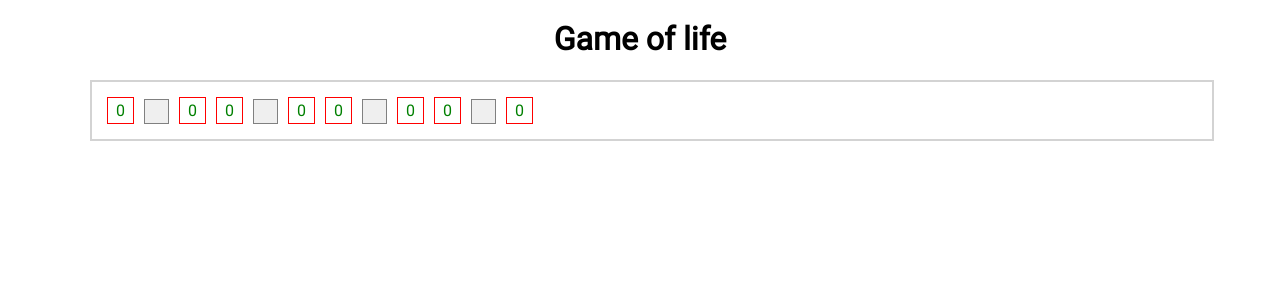
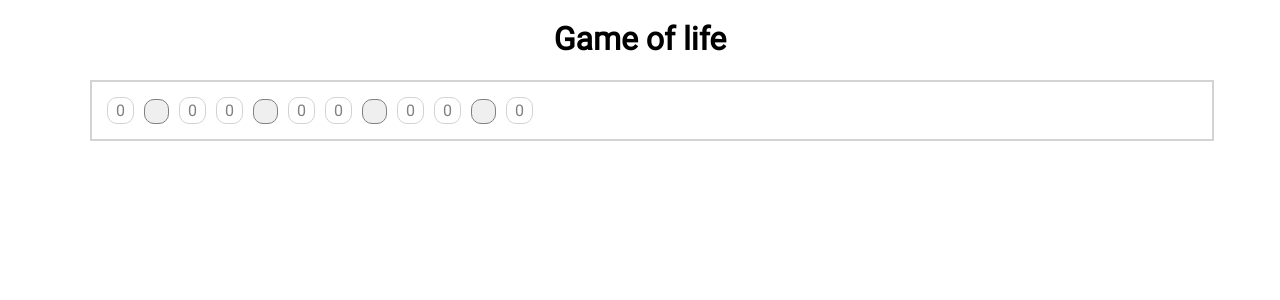
Before and after one commit to Paveldub/webpack-from-scratch, a React app: page / in a window 1280 px wide. Shown: the top 300 px of the page. Built offline with nearby package versions, Linux system fonts and the light colour scheme.

Commit message:
show event digit component

```diff
--- a/src/Components/Cell/Cell.tsx
+++ b/src/Components/Cell/Cell.tsx
@@ -1,7 +1,7 @@
 import React, { FC } from "react";
 import "./cell.css";
 
-export interface CellProps {
+interface CellProps {
   filled: string;
   onClick: (x: number, y: number) => void;
   x: number;
--- a/src/Components/Cell/cell.css
+++ b/src/Components/Cell/cell.css
@@ -3,18 +3,19 @@
   height: 25px;
   border: 1px solid;
   display: inline-block;
+  border-radius: 10px;
   line-height: 25px;
   text-align: center;
   margin: 5px;
   vertical-align: bottom;
-  cursor: pointer;
 }
 
 .cell-empty {
   border-color: gray;
+  outline: none;
 }
 
 .cell-filled {
-  border-color: red;
-  color: green;
+  border-color: lightgray;
+  color: gray;
 }
--- a/src/Components/Field/Field.tsx
+++ b/src/Components/Field/Field.tsx
@@ -2,7 +2,7 @@ import React, { FC } from "react";
 import { CellComponent } from "../Cell/Cell";
 import "./field.css";
 
-export interface FieldProps {
+interface FieldProps {
   field: string[][];
   onClick: (x: number, y: number) => void;
 }
--- a/src/index.tsx
+++ b/src/index.tsx
@@ -12,7 +12,7 @@ const App = () => (
     <MainTitleComponet title={"Game of life"} />
     <FieldComponent
       field={[["0", "", "0", "0", "", "0", "0", "", "0", "0", "", "0"]]}
-      onClick={() => console.log("clcked")}
+      onClick={(e) => console.log(e)}
     />
   </div>
 );
```
Also changed, not shown: src/Components/showNumber/showNumber.tsx (added, +12 -0 lines).
